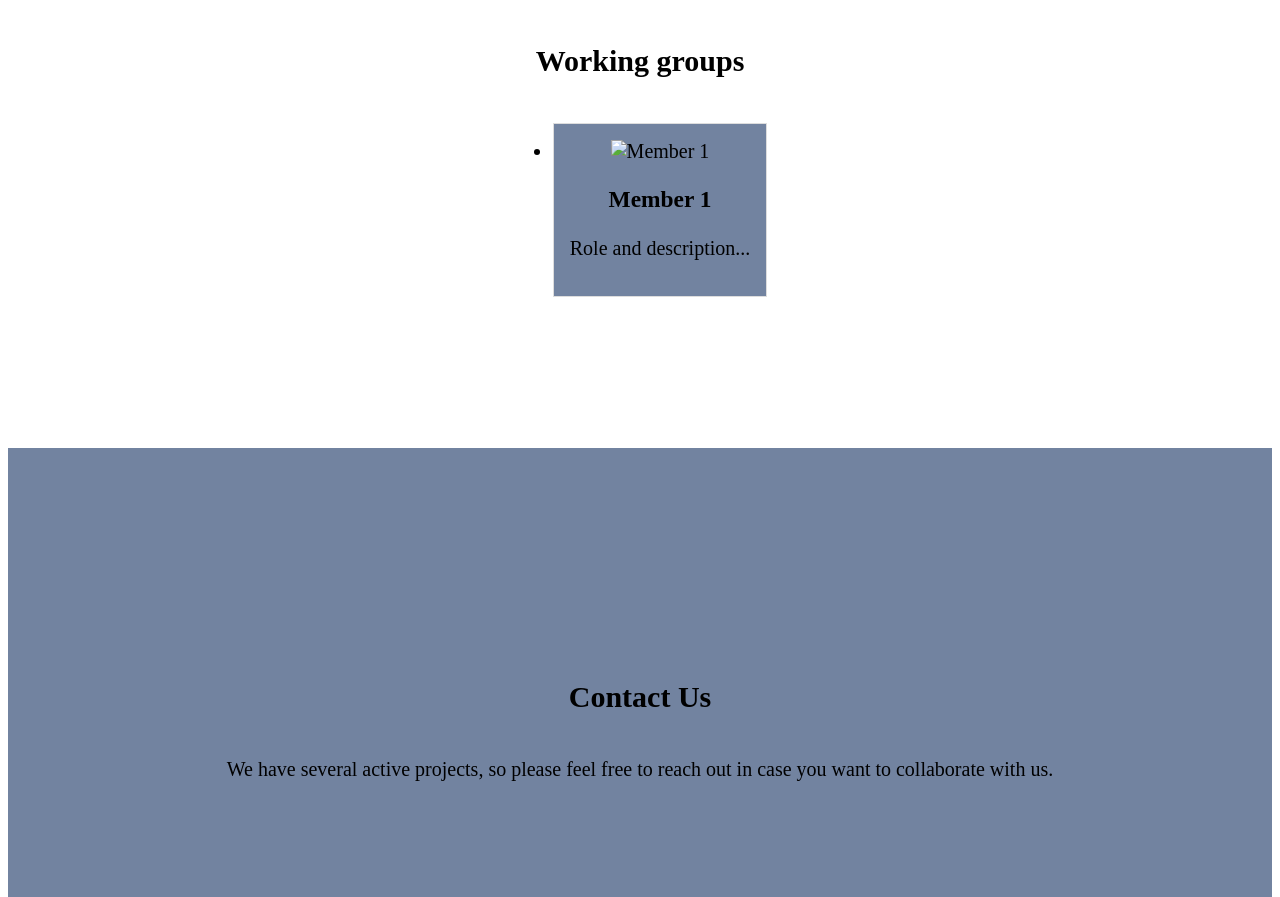
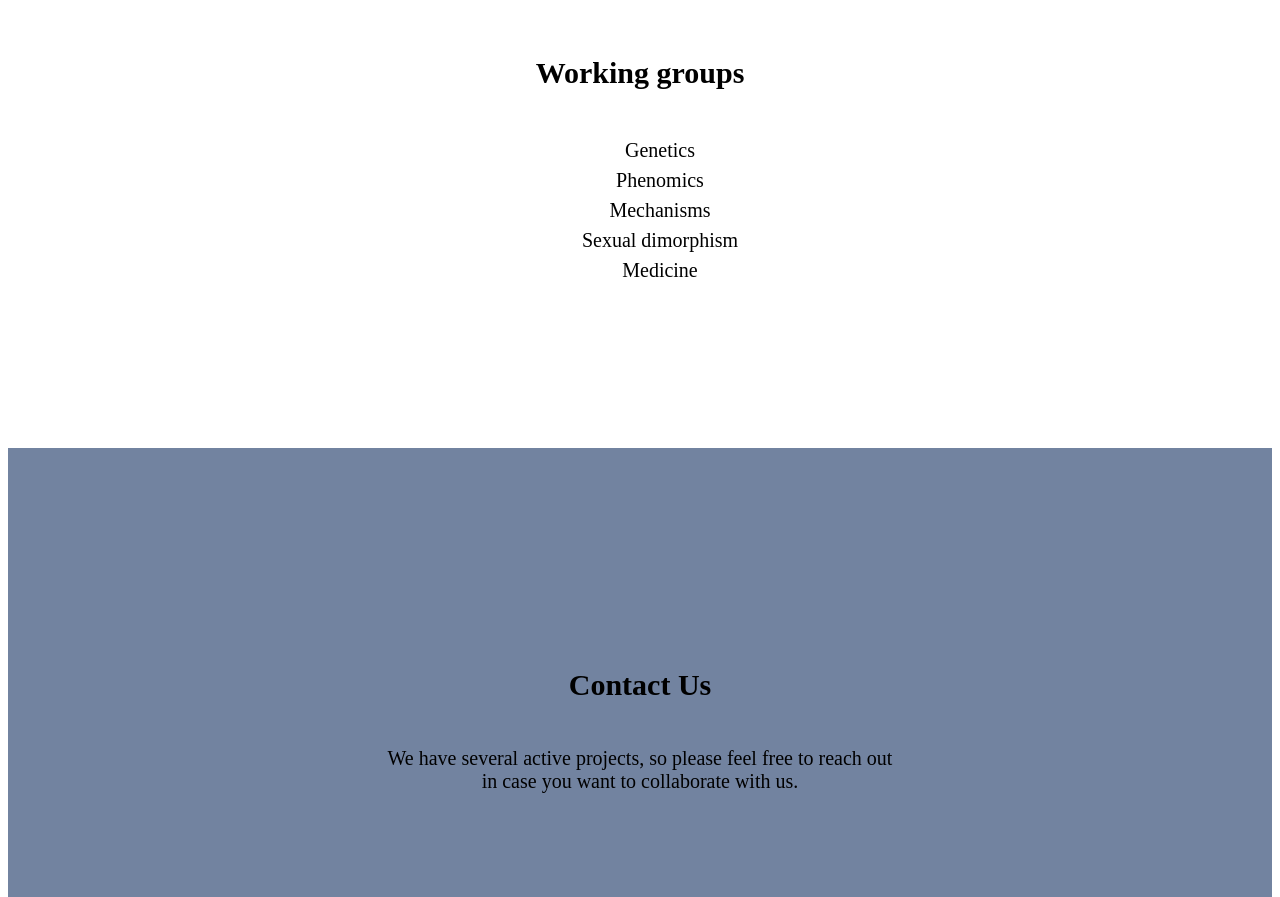
Before and after one commit to NCWRH/ncwrh.github.io, a plain HTML site: page index.html in a window 1280 px wide. Shown: the part 1900-2797 px from the top of the page. Drawn offline with Linux system fonts and the light colour scheme.

Commit message:
updated text

```diff
--- a/index.html
+++ b/index.html
@@ -40,18 +40,17 @@
     <div class="section" id="workinggroups">
         <h2>Working groups</h2>
         <ul class="member-list">
-            <li>
-                <img src="member1.jpg" alt="Member 1">
-                <h3>Member 1</h3>
-                <p>Role and description...</p>
-            </li>
-            <!-- Add more members as needed -->
+            <li>Genetics</li>
+            <li>Phenomics</li>
+            <li>Mechanisms</li>
+            <li>Sexual dimorphism</li>
+            <li>Medicine</li>
         </ul>
     </div>
 
     <div class="section" id="contact">
         <h2>Contact Us</h2>
-        <p>We have several active projects, so please feel free to reach out in case you want to collaborate with us.</p>
+        <p>We have several active projects, so please feel free to reach out<br> in case you want to collaborate with us.</p>
     </div>
 
     <footer>
--- a/styles.css
+++ b/styles.css
@@ -128,6 +128,8 @@ nav ul li a {
 #about {
     background-color: #fff;
     color: #000;
+    font-size: 1.7em;
+    line-height: 1.5;
 }
 
 #publications {
@@ -145,12 +147,23 @@ nav ul li a {
     color: #000;
 }
 
-.project, .member-list li {
+.project li {
     max-width: 600px;
     margin: 0 auto;
     background-color: rgba(20,49,97, 0.6);
-    border: 1px solid #ddd;
     padding: 1rem;
+}
+
+.member-list li {
+    max-width: 600px;
+    margin: 0 auto;
+    background-color: #fff;
+    padding: 0rem;
+    text-align: center;
+    list-style-type: none;
+    line-height: 1.5;
+}
+
 }
 
 footer {
```
